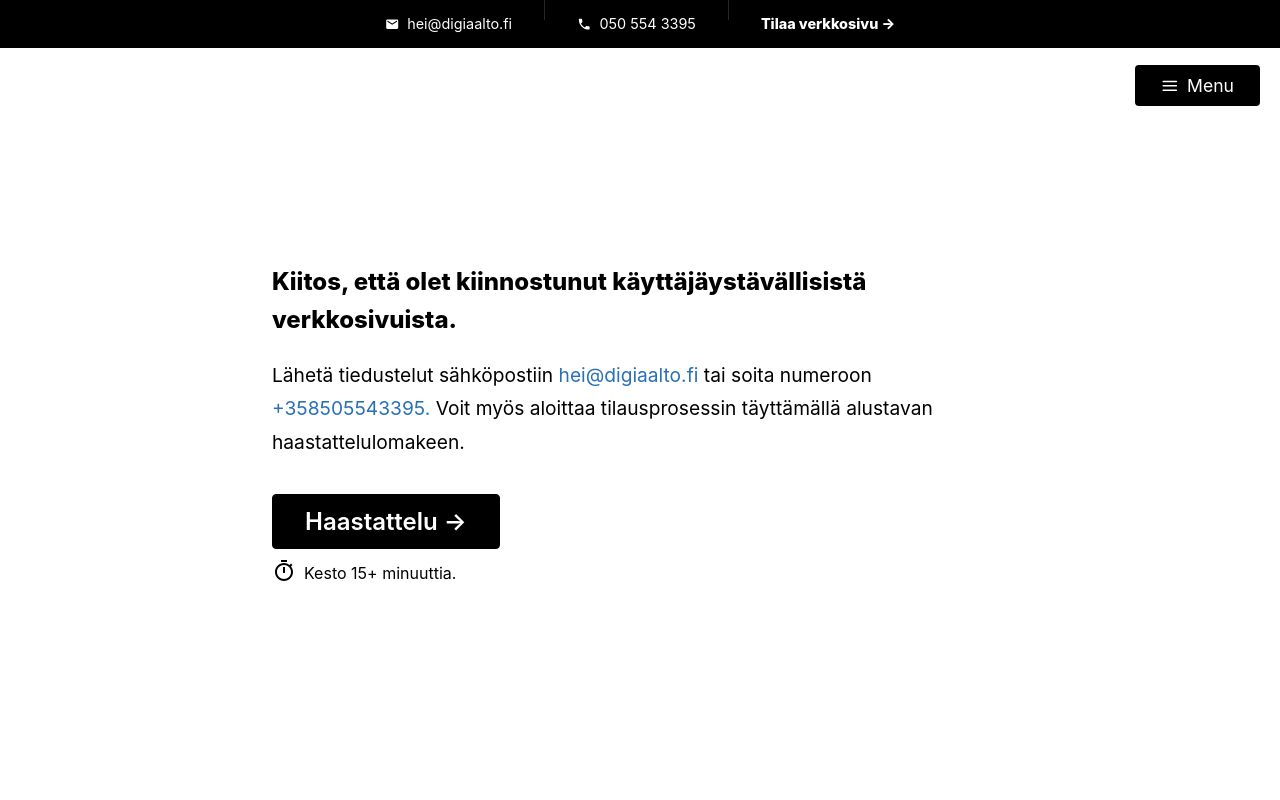
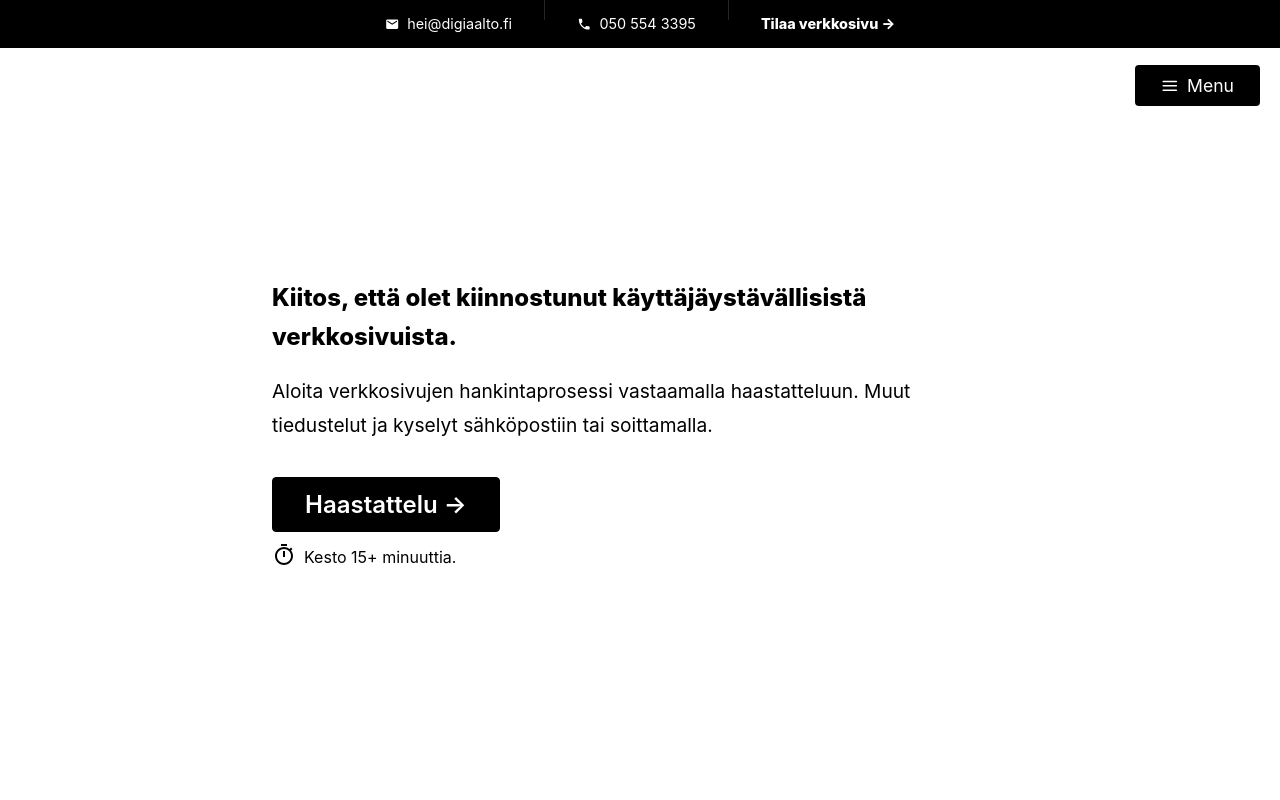
Before and after one commit to digiaalto/etusivu, a Next.js app: page /yhteydenotto in a window 1280 px wide. Shown: the top 800 px of the page. Built offline with nearby package versions, Linux system fonts and the light colour scheme; a small style sheet from the web is missing.

Commit message:
Sisältö fixaus

```diff
--- a/components/FormApp.js
+++ b/components/FormApp.js
@@ -335,8 +335,8 @@ const NetlifyForm = () => {
   const elements = [
     <StartScreen />,
     <Intermission
-      header="Haastattelulomake."
-      subheader="Valmistaudu vastamaan muutamaan tastakysymykseen yrityksestäsi, brändistäsi, kohdemarkkinoistasi ja tästä projektista. Voit muttaa vastauksia viimeisellä sivulla. Kesto noin 15 minuuttia."
+      header="Haastatte joka kartoittaa yleisiä taustatietoja."
+      subheader="Valmistaudu vastamaan muutamaan kysymykseen yrityksestäsi, brändistäsi, kohdemarkkinoistasi ja tästä projektista. Voit muttaa vastauksia viimeisellä sivulla. Kesto noin 15 minuuttia."
     />,
     <Intermission
       header="Aloitetaan yrityksesi perustiedoista."
@@ -506,16 +506,8 @@ const StartScreen = (props) => {
         Kiitos, että olet kiinnostunut käyttäjäystävällisistä verkkosivuista.
       </span>
       <p className={styles.subheader}>
-        Lähetä tiedustelut sähköpostiin{" "}
-        <a href="mailto:hei@digiaalto.fi" className={styles.s}>
-          hei@digiaalto.fi
-        </a>{" "}
-        tai soita numeroon{" "}
-        <a href="tel:+358505543395" className={styles.contactLink}>
-          +358505543395.
-        </a>{" "}
-        Voit myös aloittaa tilausprosessin täyttämällä alustavan
-        haastattelulomakeen.
+        Aloita verkkosivujen hankintaprosessi vastaamalla haastatteluun. Muut
+        tiedustelut ja kyselyt sähköpostiin tai soittamalla.
       </p>
       <Buttons text="Haastattelu →" />
       <div className={styles.helpContainer}>
```
